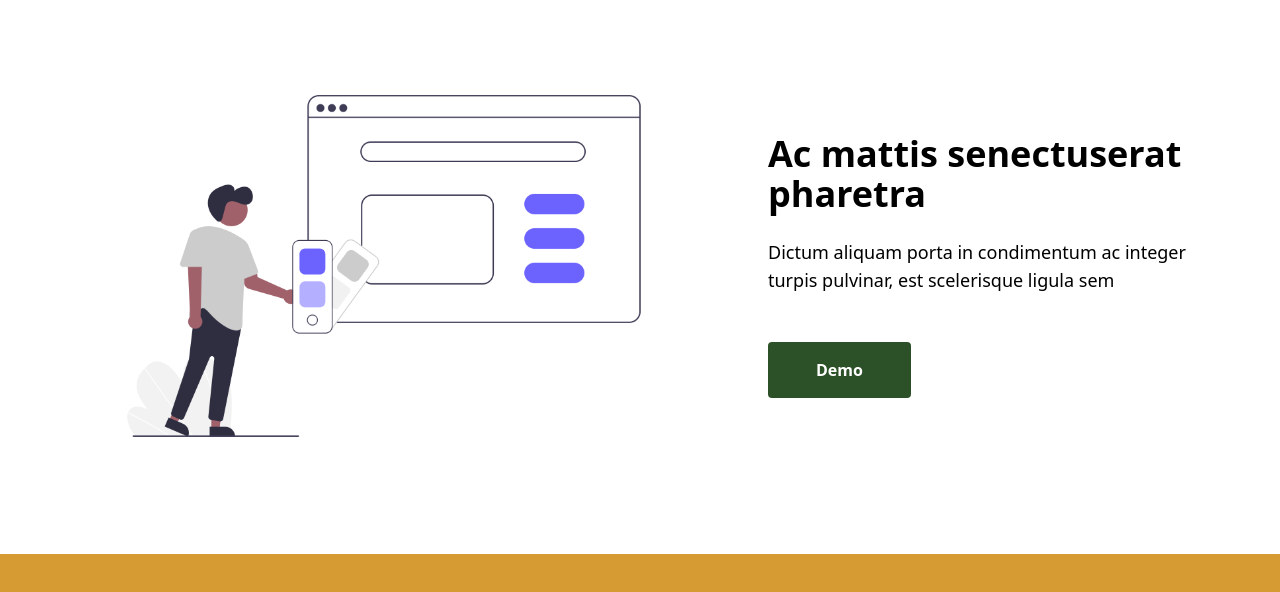
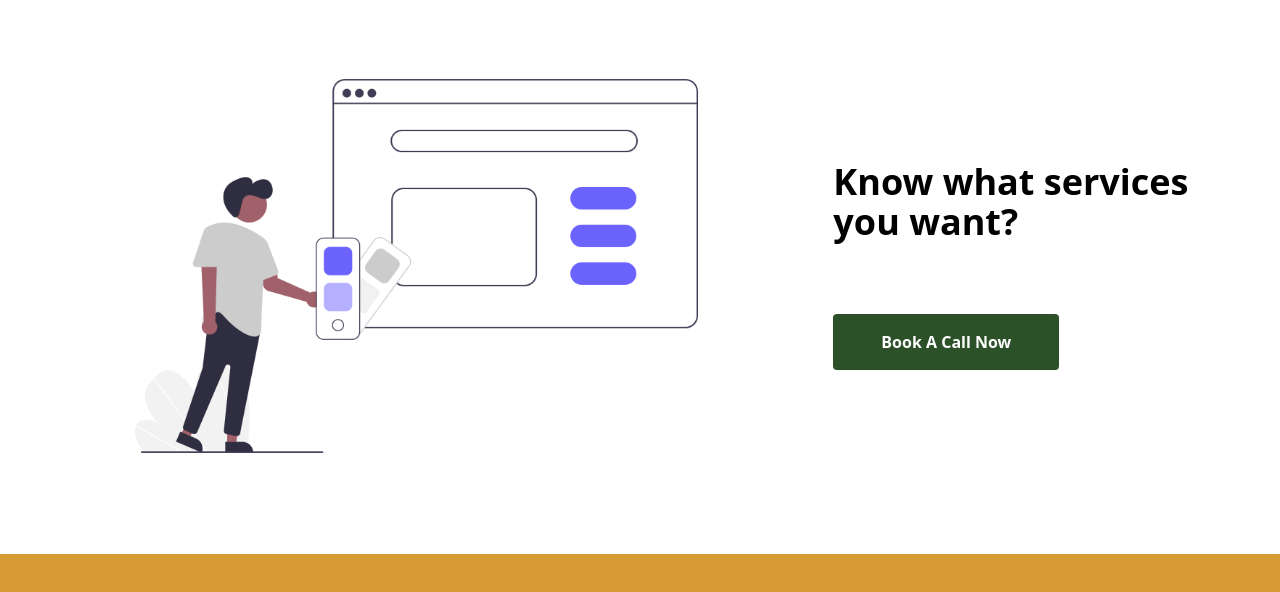
Before and after one commit to sowzoo/EdOMG, an Astro site: page / in a window 1280 px wide. Shown: the part 658-1250 px from the top of the page. Built offline with nearby package versions, Linux system fonts and the light colour scheme; Astro itself is replaced by a stand-in of ours.

Commit message:
More copy changes

```diff
--- a/src/components/About.astro
+++ b/src/components/About.astro
@@ -16,13 +16,11 @@ import service from "../assets/service (1).png";
       class="flex flex-col justify-center p-6 text-center rounded-sm lg:max-w-md xl:max-w-lg lg:text-left"
     >
       <h1 class="text-3xl font-bold leadi sm:text-4xl">
-        Ac mattis
-        <span>senectus</span>erat pharetra
+        Know what services you want?
       </h1>
       <p class="mt-6 mb-8 text-lg sm:mb-12">
-        Dictum aliquam porta in condimentum ac integer
-        <br class="hidden md:inline lg:hidden" />turpis pulvinar, est
-        scelerisque ligula sem
+
+        <br class="hidden md:inline lg:hidden" />
       </p>
       <div
         class="flex flex-col space-y-4 sm:items-center sm:justify-center sm:flex-row sm:space-y-0 sm:space-x-4 lg:justify-start"
@@ -30,7 +28,7 @@ import service from "../assets/service (1).png";
         <a
           href="#"
           class="bg-olive-700 text-white font-semibold py-4 px-12 rounded hover:bg-olive-600"
-          >Demo</a
+          >Book A Call Now</a
         >
       </div>
     </div>
```
